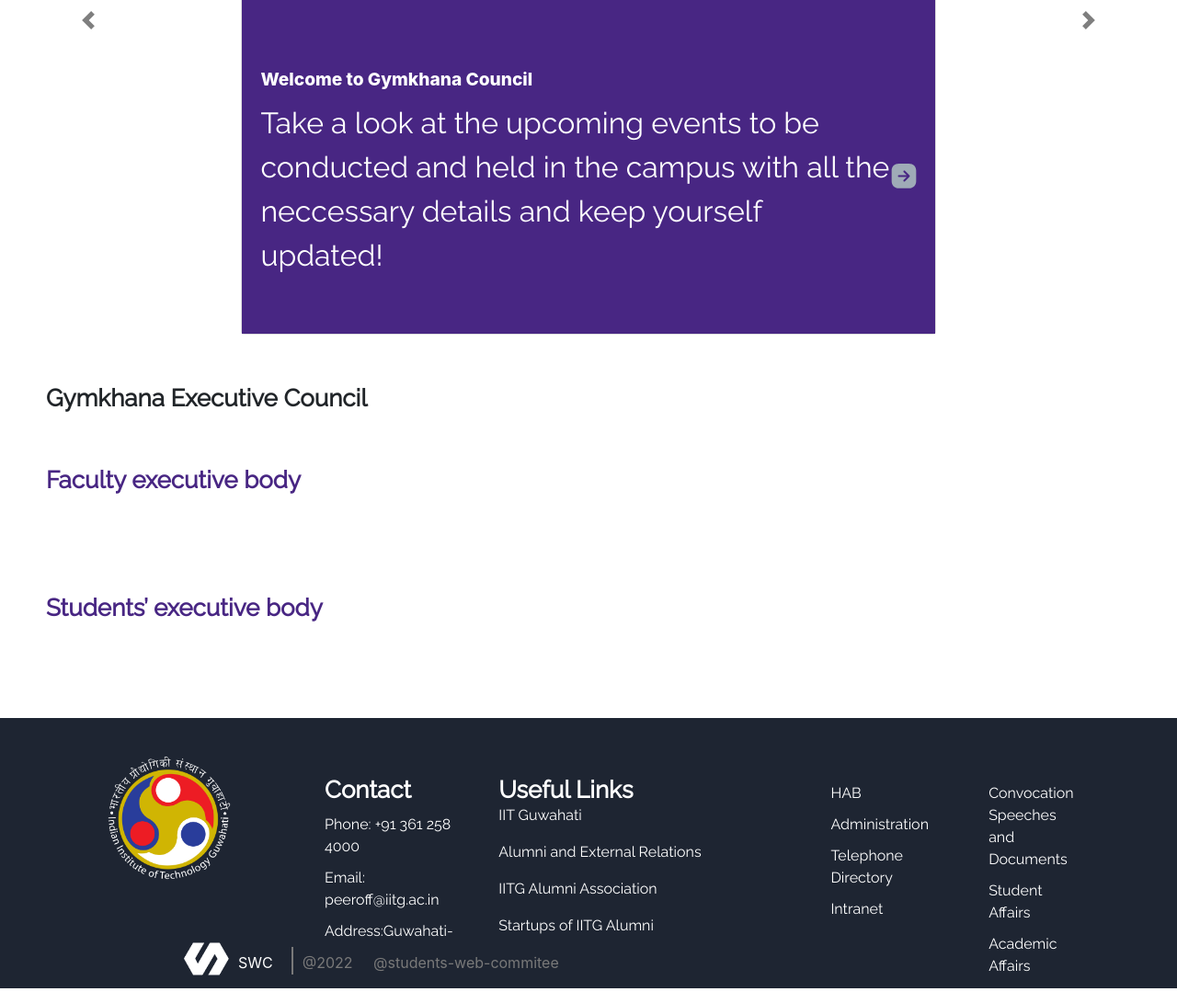
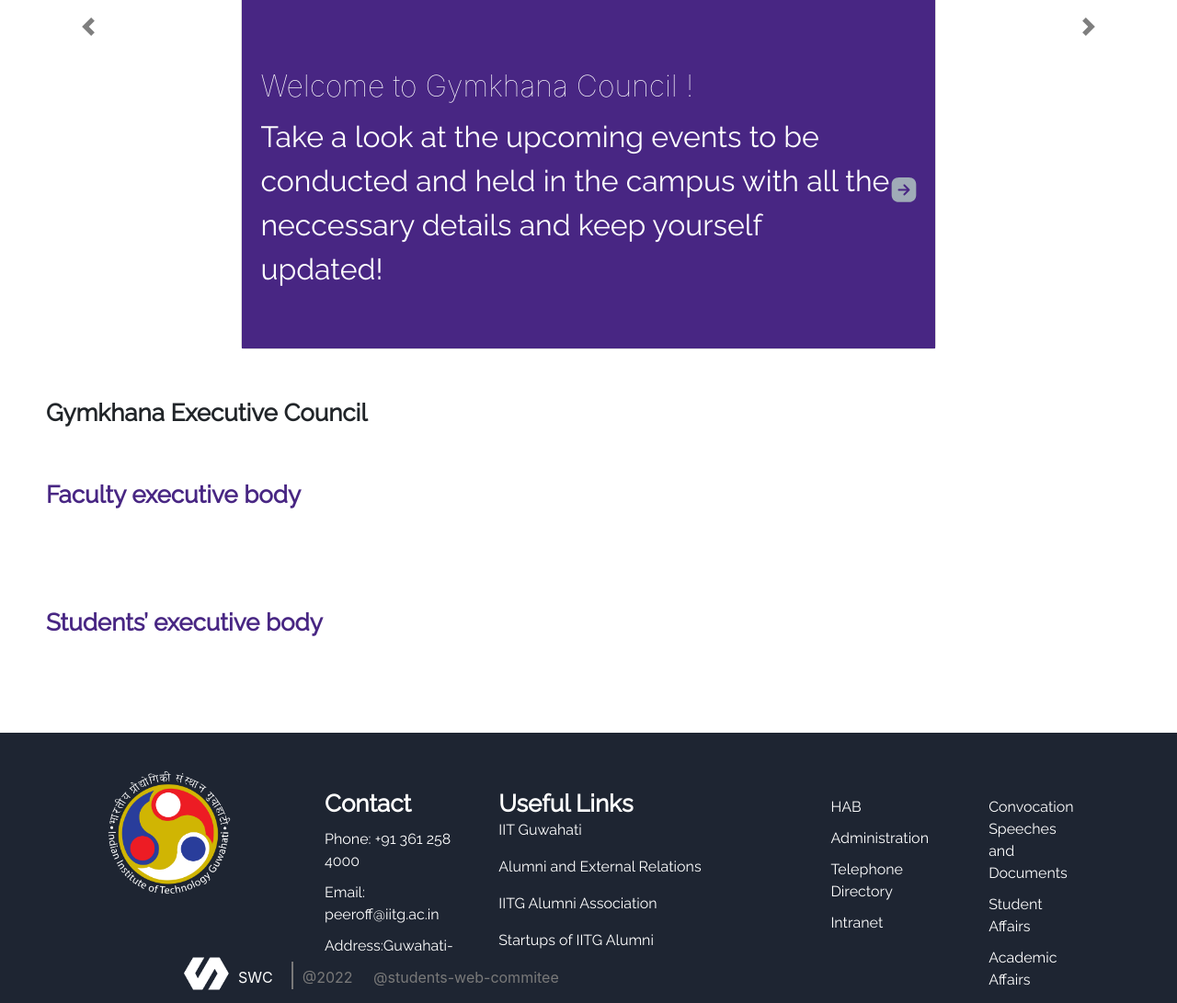
Before and after one commit to Tushar98644/IITG-Gymkhana_Portal, a Django app: page / in a window 1280 px wide. Shown: the part 1898-2989 px from the top of the page at 92% size. Run offline with Django 4.2, Linux system fonts and the light colour scheme; data that the repository does not hold is empty.

Commit message:
minor change

```diff
--- a/Backend/templates/main/home.html
+++ b/Backend/templates/main/home.html
@@ -51,7 +51,7 @@
                                 class="card-img-top" alt="...">
                             <div class="card-body" style="padding-top: 100px;">
                                 <h5 class="card-title"
-                                    style="position:relative ; bottom:2vw;font-size: 1.2rem; font-weight: 800;">Welcome to Gymkhana Council
+                                    style="position:relative ; bottom:2vw;font-size: 2rem; font-weight: 100;">Welcome to Gymkhana Council !
                                 </h5>
                                 <div class="cardContent" style="display: flex;color: white;font-size: 1.2rem;">
                                     <p class="CardDesc">Take a look at the upcoming events to be conducted and held in the campus with all the neccessary details and keep yourself updated!</p>
```
